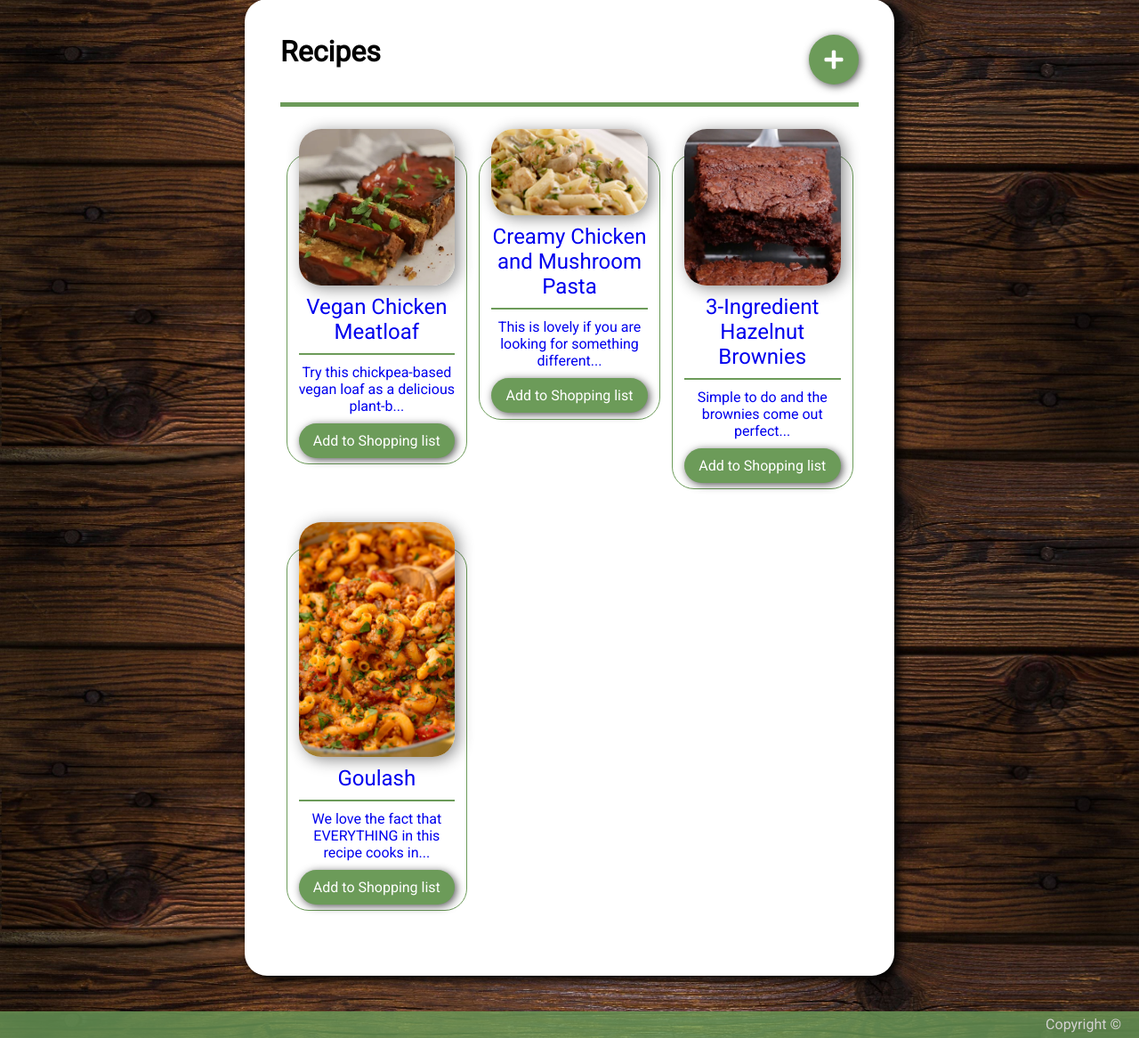
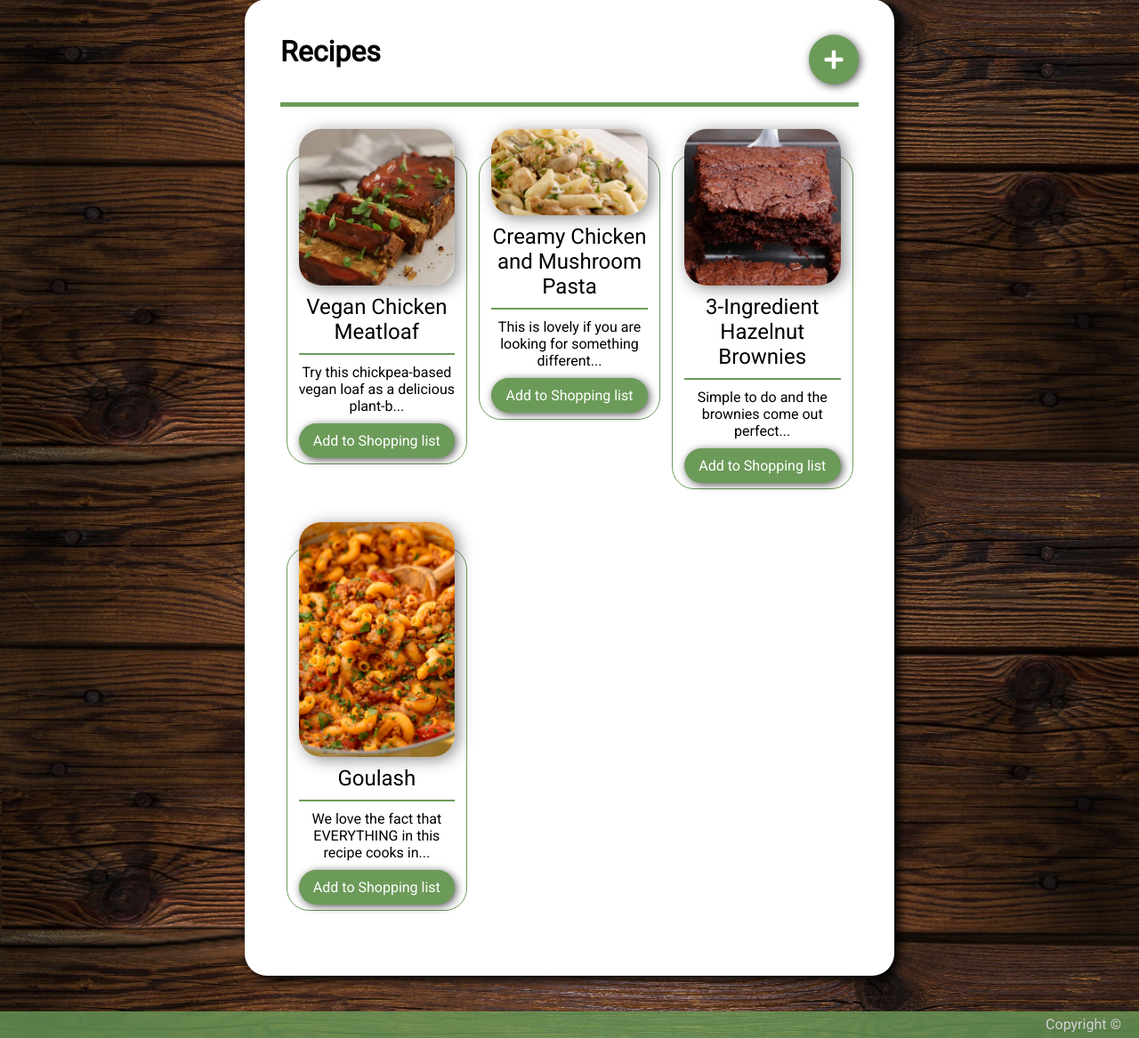
Before and after one commit to GDSourceMakers/Web-Recepies, a PHP site: page /recipeSum.html in a window 1280 px wide. Shown: the part 201-1368 px from the top of the page at 89% size. Run offline with PHP 8.4, Linux system fonts and the light colour scheme.

Commit message:
recipeSum css updates

```diff
--- a/css/recipeSum.css
+++ b/css/recipeSum.css
@@ -16,6 +16,7 @@ a {
     text-decoration: none;
 }
 */
+
 
 .content{
     padding-top: 40px;
@@ -113,6 +114,10 @@ a {
     margin-bottom: 5%;
 }
 
+.recipe_element a:first-of-type {
+	color: black;
+}
+
 .recipe_hidden {
 	visibility: hidden;
 }
```
